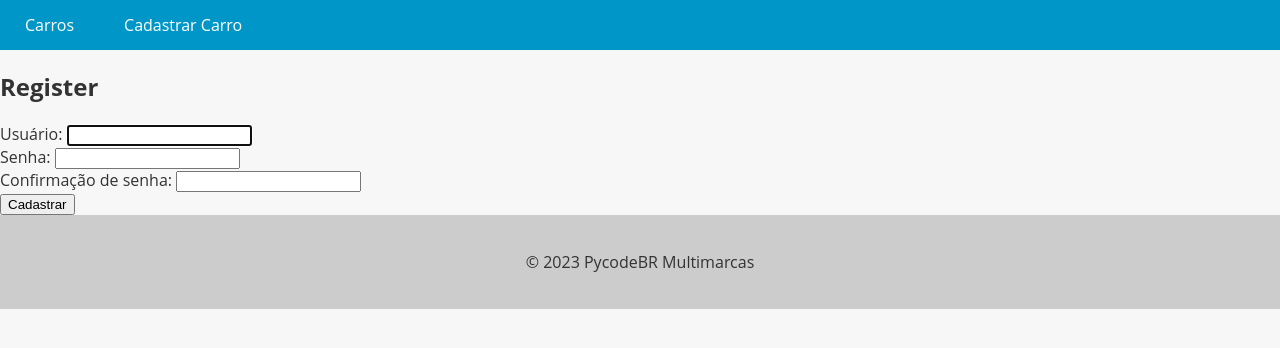
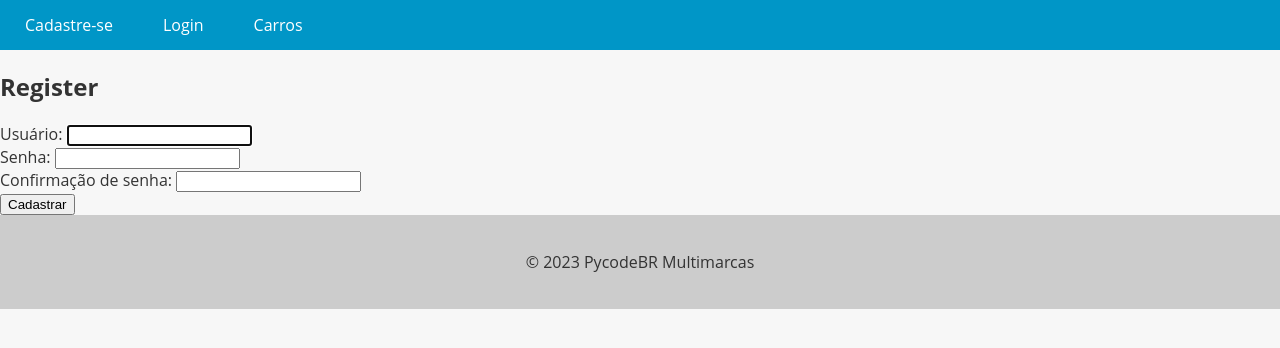
Before and after one commit to gustavocarvalho1997/PPE01_Django_Carros, a Django app: page /register/ in a window 1280 px wide. Shown: the top 348 px of the page. Run offline with Django 5.2, Linux system fonts and the light colour scheme.

Commit message:
menu de acordo com sessao

```diff
--- a/app/templates/base.html
+++ b/app/templates/base.html
@@ -72,8 +72,20 @@
   <header>
     <nav>
       <ul>
+        {% if user.is_authenticated %}
+          <li>Olá, {{ user.username }}</li>
+          <li><a href="{% url 'new_car' %}">Cadastrar Carro</a></li>
+        {% endif %}
+
+        {% if not user.is_authenticated %}
+          <li><a href="{% url 'register' %}">Cadastre-se</a></li>
+          <li><a href="{% url 'login' %}">Login</a></li>
+        {% endif %}
         <li><a href="{% url 'cars_list' %}">Carros</a></li>
-        <li><a href="{% url 'new_car' %}">Cadastrar Carro</a></li>
+
+        {% if user.is_authenticated %}
+          <li><a href="{% url 'logout' %}">Logout</a></li>
+        {% endif %}
       </ul>
     </nav>
   </header>
```
Also changed, not shown: db.sqlite3.
